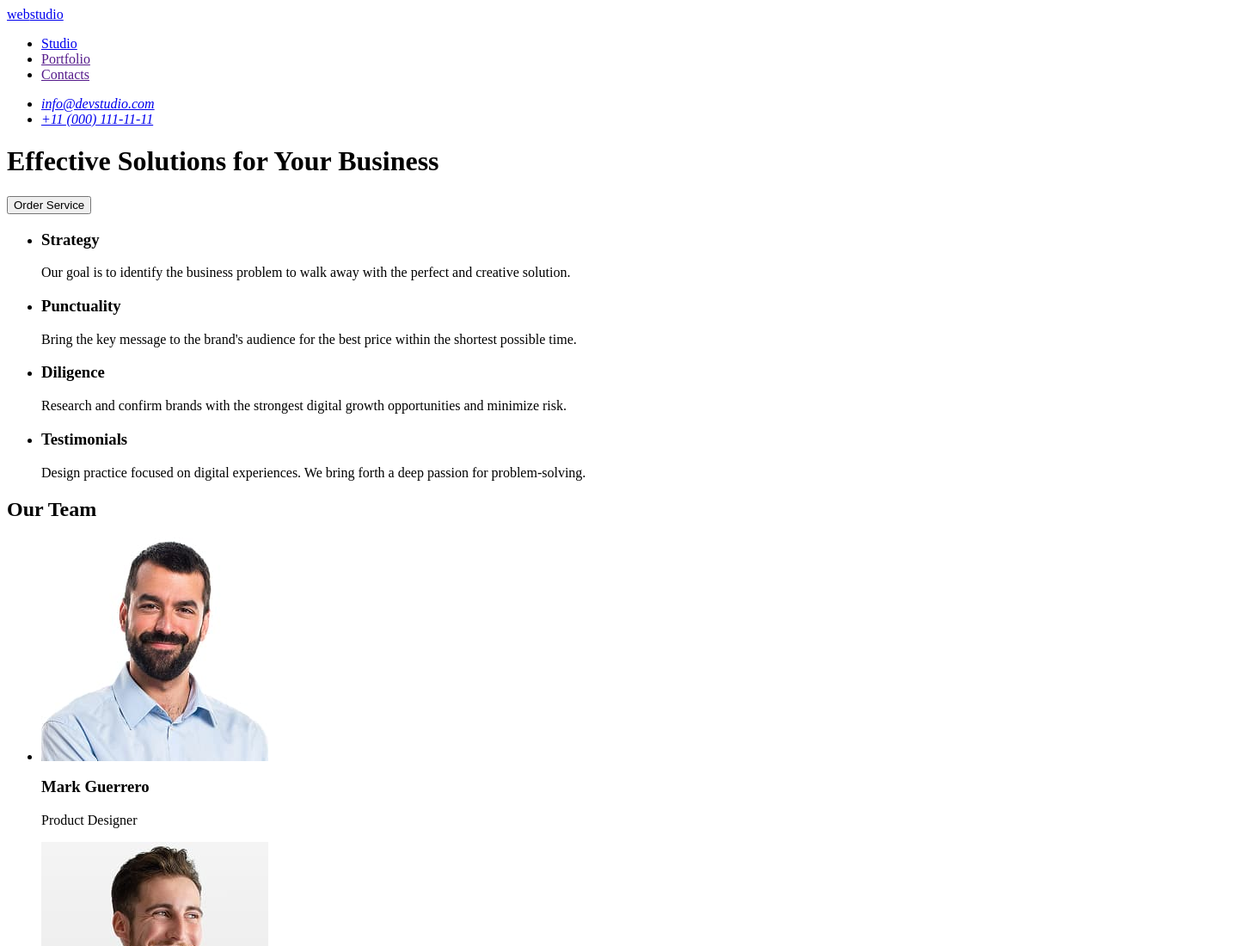
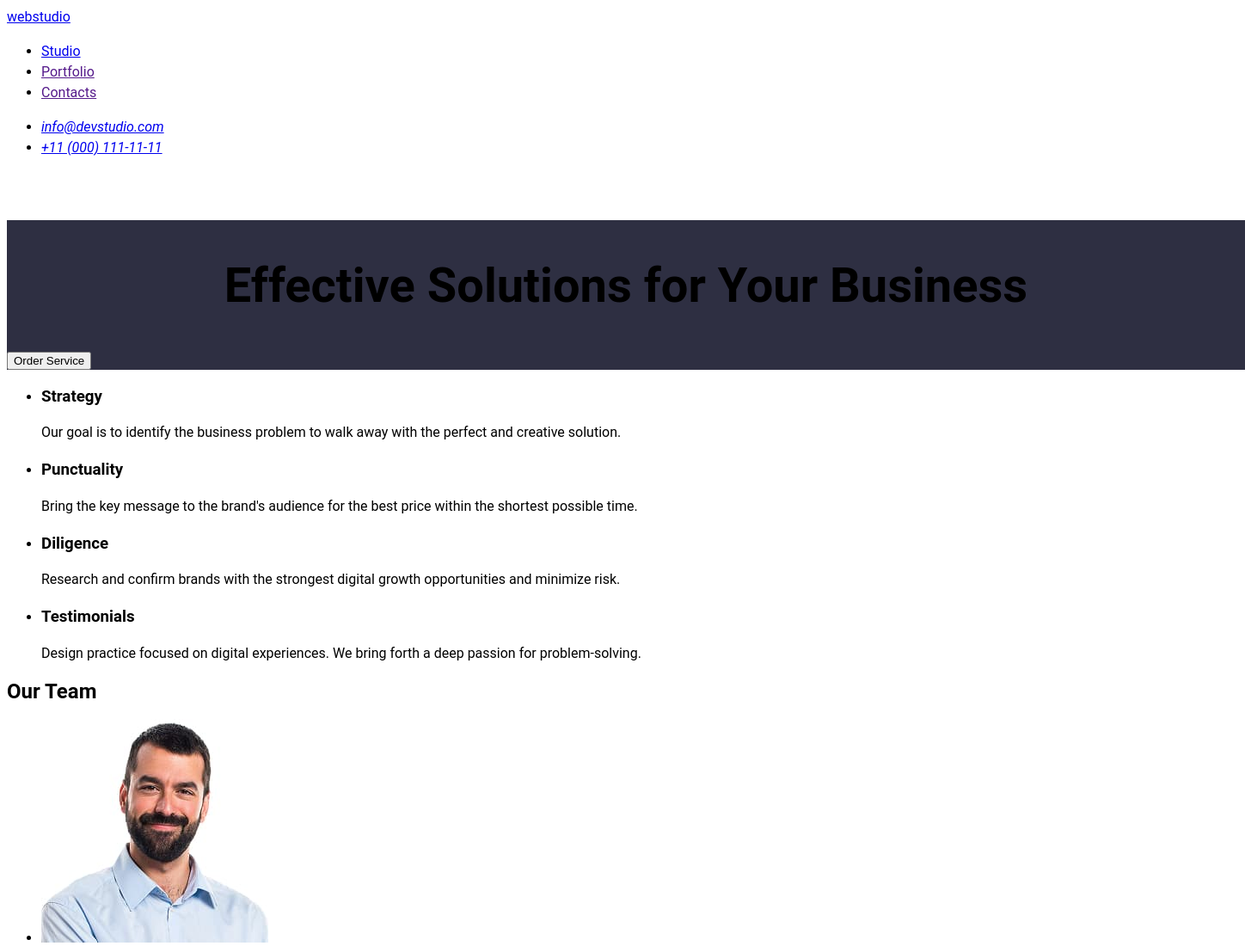
Before and after one commit to LiliiaDud/homework1, a plain HTML site: page index.html in a window 1280 px wide. Shown: the top 1100 px of the page at 86% size, 1448 px wide, since content can reach past the window. Drawn offline with Linux system fonts and the light colour scheme.

Commit message:
style elements

```diff
--- a/css/styles.css
+++ b/css/styles.css
@@ -0,0 +1,29 @@
+body {
+    font-family: Roboto;
+    font-size: 16px;
+    line-height: 24px;
+    background-color: #FFFFFF;
+}
+
+.hero_image {
+    width: 1440;
+    line-height: 600;
+    background-color: #2E2F42;
+    margin-top: 72px;
+}
+
+.top_line {
+}
+
+.logo {
+}
+.menu_nav {
+}
+
+h1 {
+    font-weight: 700;
+    font-size: 56px;
+    line-height: 60px;
+    letter-spacing: 2%;
+    text-align: center;
+}
--- a/index.html
+++ b/index.html
@@ -5,10 +5,10 @@
 		<title>Effective Solutions for Your Business</title>
     <link rel="stylesheet" href="./css/styles.css" />
   </head>
-  <body>
-    <header>
-			<nav>
-        <a href="index.html">web<span>studio</span></a>
+  <body class="">
+    <header class="top_line">
+			<nav class="menu_nav">
+        <a class="logo" href="index.html">webstudio</a>
         <ul>
           <li><a href="index.html">Studio</a></li>
 					<li><a href="">Portfolio</a></li>
@@ -26,8 +26,12 @@
     </header>
 
     <main>
-      <h1>Effective Solutions for Your Business</h1>
-      <button type="button">Order Service</button>
+      <section class="hero_image">
+        <img class="" src="" alt="">
+        <h1>Effective Solutions for Your Business</h1>
+        <button type="button">Order Service</button>
+      </section>
+
       <section>
         <ul>
           <li>
```
Also changed, not shown: 1 other file.
